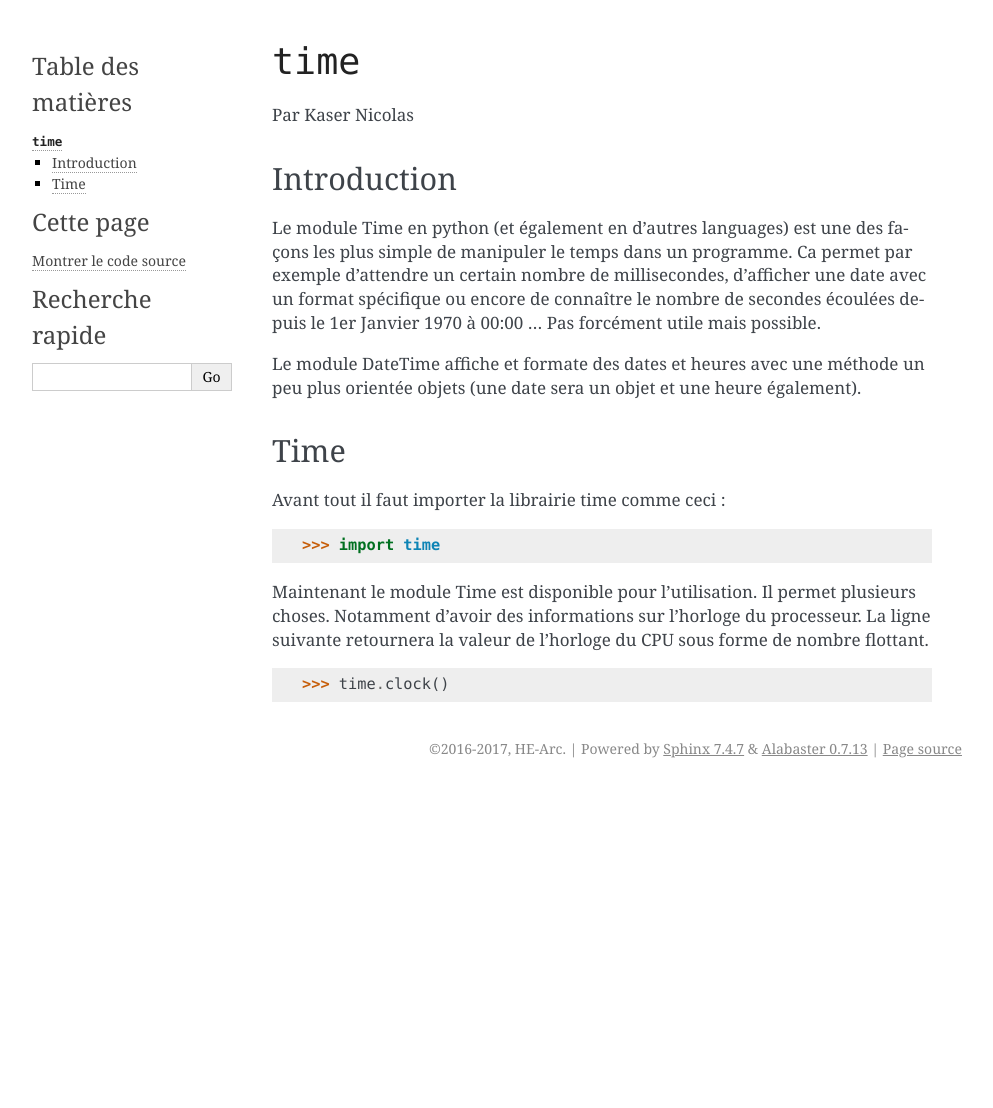
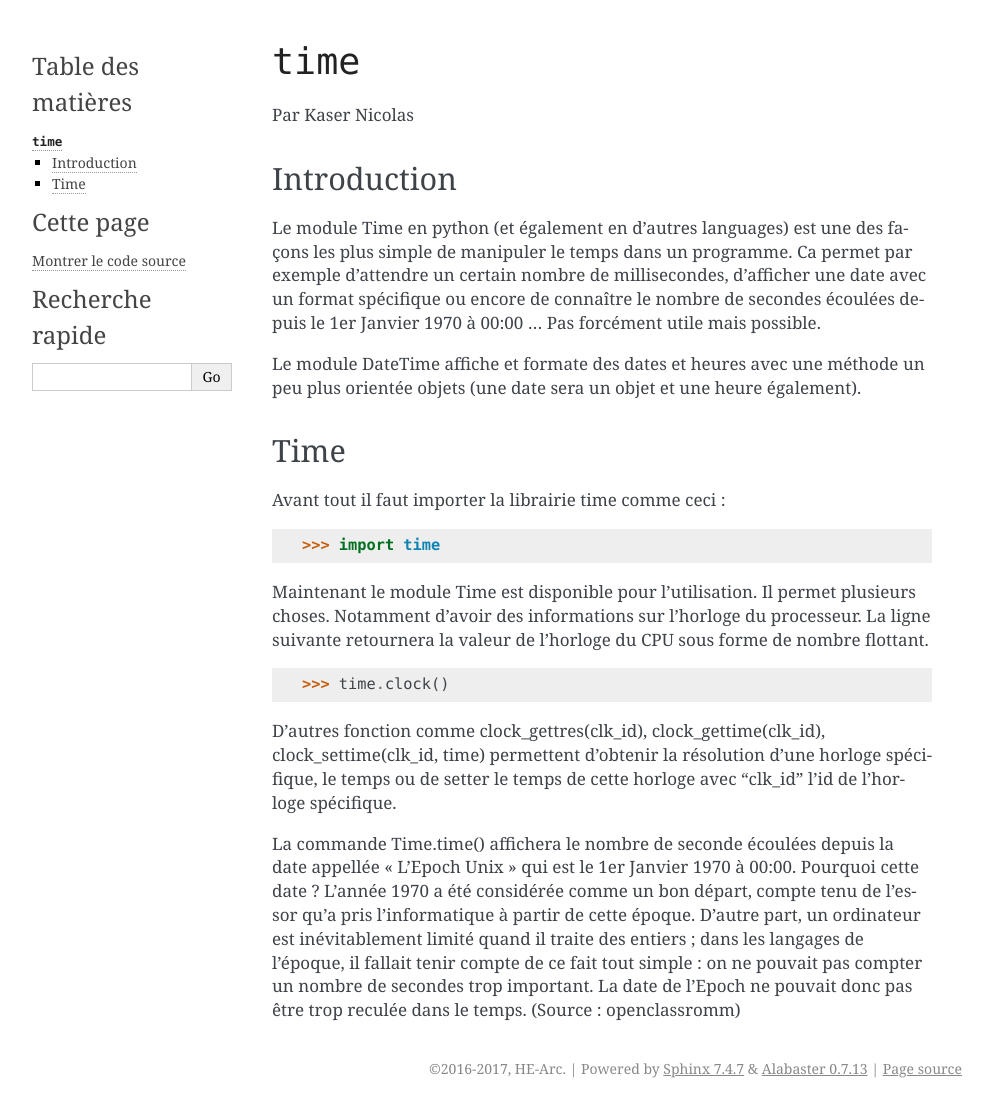
Before and after one commit to HE-Arc/livre-python, a Sphinx documentation site: the page built from source/time/index.rst, in a window 1280 px wide. Shown: the whole page, without its empty margins (148-1141 px from the left). Built offline with Sphinx 7.4.7, drawn with Linux system fonts in a browser that asks for light colours; before the commit the page ends 900 px from its top, so only the background shows below that.

Commit message:
Update index.rst

```diff
--- a/source/time/index.rst
+++ b/source/time/index.rst
@@ -30,3 +30,9 @@ Il permet plusieurs choses. Notamment d'avoir des informations sur l'horloge du
 
 .. code:: python
 >>> time.clock()
+
+
+D'autres fonction comme clock_gettres(clk_id), clock_gettime(clk_id), clock_settime(clk_id, time) permettent d'obtenir la résolution d'une horloge spécifique, le temps ou de setter le temps de cette horloge avec 'clk_id' l'id de l'horloge spécifique.
+
+La commande Time.time() affichera le nombre de seconde écoulées depuis la date appellée "L'Epoch Unix" qui est le 1er Janvier 1970 à 00:00.
+Pourquoi cette date ? L'année 1970 a été considérée comme un bon départ, compte tenu de l'essor qu'a pris l'informatique à partir de cette époque. D'autre part, un ordinateur est inévitablement limité quand il traite des entiers ; dans les langages de l'époque, il fallait tenir compte de ce fait tout simple : on ne pouvait pas compter un nombre de secondes trop important. La date de l'Epoch ne pouvait donc pas être trop reculée dans le temps. (Source : openclassromm)
```
